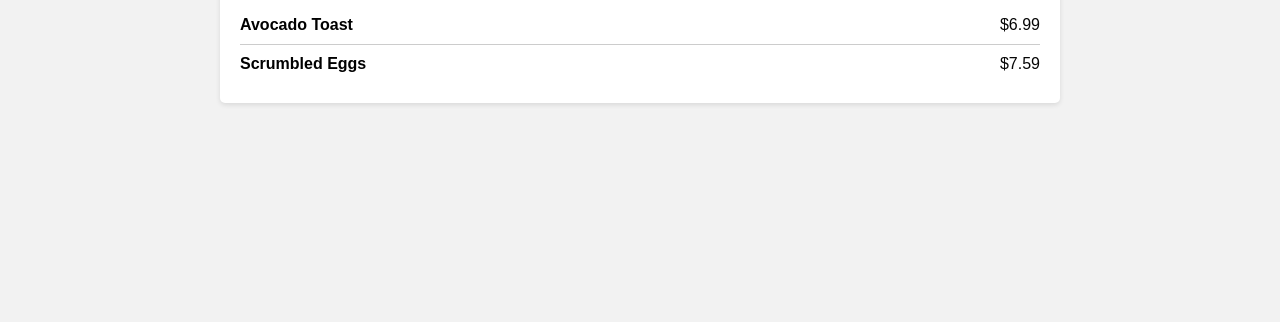
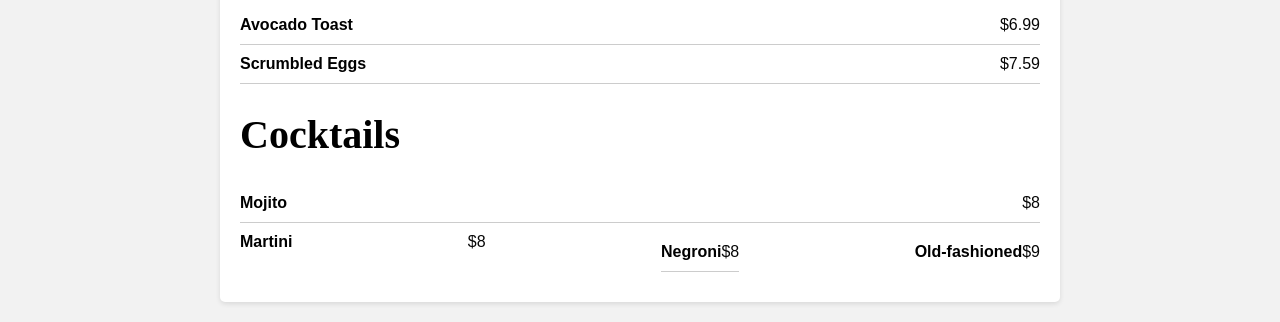
Before and after one commit to Ioannis-Triantafyllakis/Menu_Test, a plain HTML site: page index.html in a window 1280 px wide. Shown: the part 608-930 px from the top of the page. Before the commit the page ends 800 px from the top, so only its background shows below. Drawn offline with Linux system fonts and the light colour scheme.

Commit message:
Add cocktails section

```diff
--- a/index.html
+++ b/index.html
@@ -92,6 +92,24 @@
             <span class="item-name">Scrumbled Eggs</span>
             <span class="item-price">$7.59</span>
         </div>
+
+        <!-- Cocktails -->
+        <h1 class="category-header">Cocktails</h1>
+        <div class="menu-item">
+            <span class="item-name">Mojito</span>
+            <span class="item-price">$8</span>
+        </div>
+        <div class="menu-item">
+            <span class="item-name">Martini</span>
+            <span class="item-price">$8</span>
+        <div class="menu-item">
+            <span class="item-name">Negroni</span>
+            <span class="item-price">$8</span>
+        </div>
+        <div class="menu-item">
+            <span class="item-name">Old-fashioned</span>
+            <span class="item-price">$9</span>
+        </div>
     </div>
 </body>
 </html>
```
